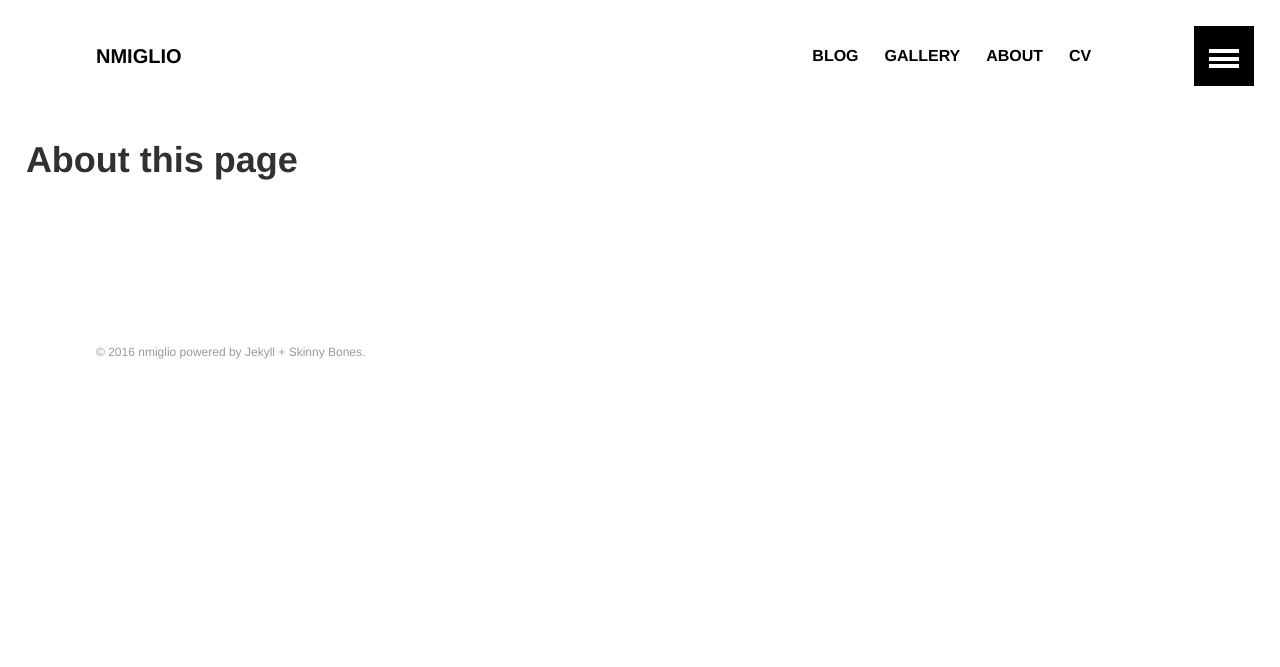
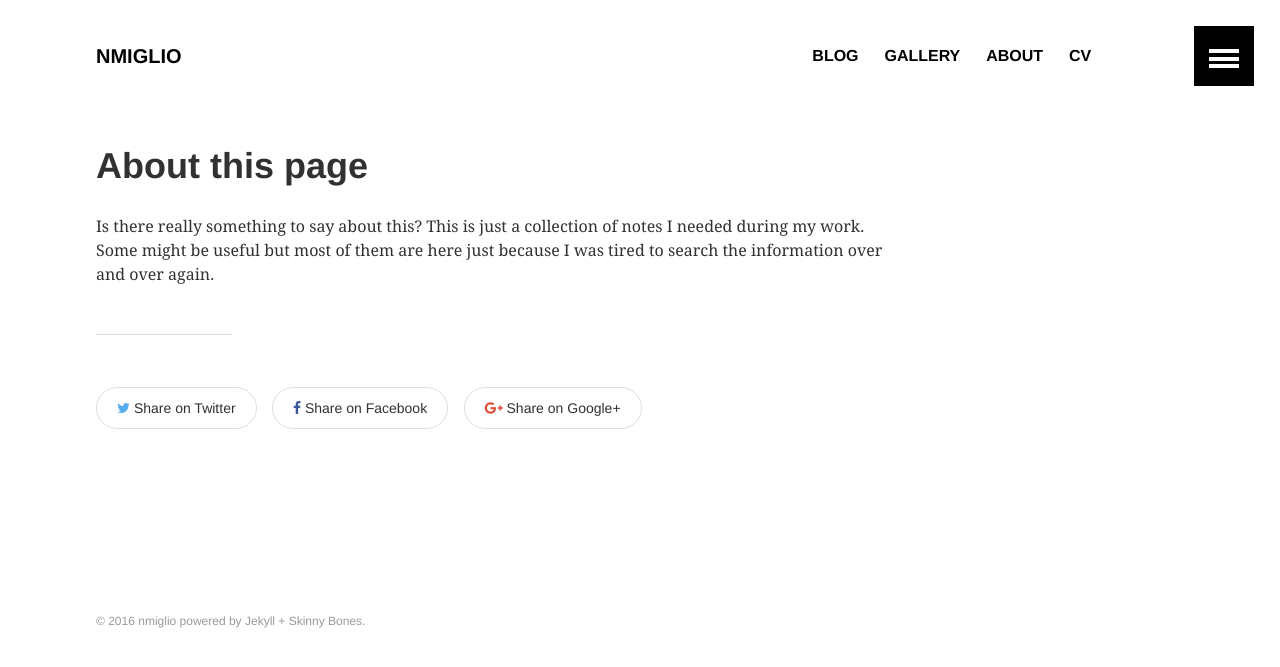
Before and after one commit to nmiglio/nmiglio.github.io, a Jekyll site: the page built from about/index.html, in a window 1280 px wide. Shown: the top 667 px of the page. Built offline with Jekyll 4.4.1, drawn with Linux system fonts in a browser that asks for light colours.

Commit message:
Update index.html

```diff
--- a/about/index.html
+++ b/about/index.html
@@ -1,5 +1,7 @@
 ---
-layout: default
-title: About this page
+layout: article
+title: "About this page"
 ---
-<h1>{{ page.title }}</h1>
+Is there really something to say about this?
+
+This is just a collection of notes I needed during my work. Some might be useful but most of them are here just because I was tired to search the information over and over again.
```
